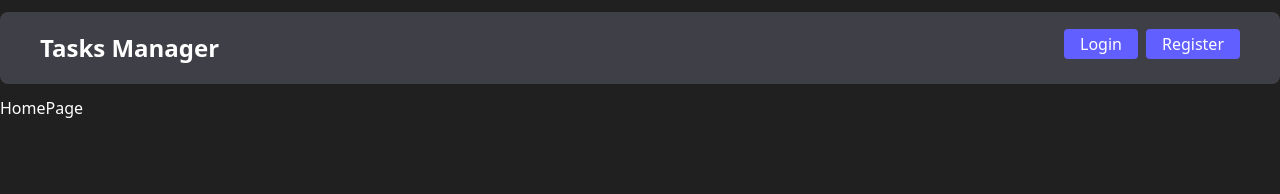
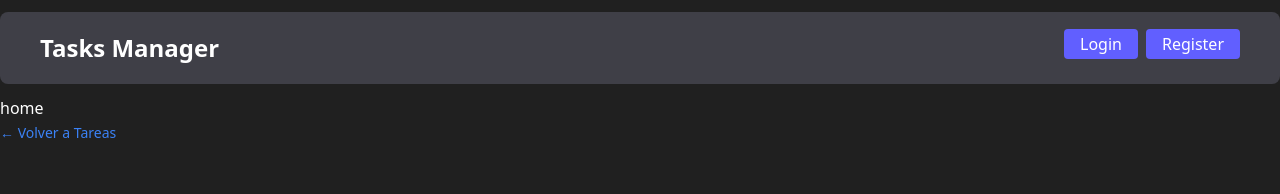
Before and after one commit to wizzard95/mern-auth-crud, a React (Vite) app in the folder client/: page / in a window 1280 px wide. Shown: the top 194 px of the page. Built offline with nearby package versions, Linux system fonts and the light colour scheme; no server answers.

Commit message:
redireccion a la pagina de tareas desde el home.jsx

```diff
--- a/client/src/pages/HomePage.jsx
+++ b/client/src/pages/HomePage.jsx
@@ -1,8 +1,26 @@
+import { Link } from "react-router-dom";
+
 
 
 function HomePage(){
   return (
-    <div>HomePage</div>
+
+    <div>
+      <h1>home</h1>
+      <Link
+          to="/tasks"
+          style={{
+            color: '#3b82f6',
+            textDecoration: 'none',
+            fontSize: '14px'
+          }}
+        >
+          ← Volver a Tareas
+        </Link>
+    </div>
+
+
+
   )
 }
 
--- a/client/src/pages/TasksPage.jsx
+++ b/client/src/pages/TasksPage.jsx
@@ -19,7 +19,7 @@ function TasksPage() {
 
   return (
 
-        <div>
+        <div className="grid grid-cols-3 gap-2">
           {tasks.map((task) => (
             <TaskCard task={task} key={task._id}/>
           ))}
```
